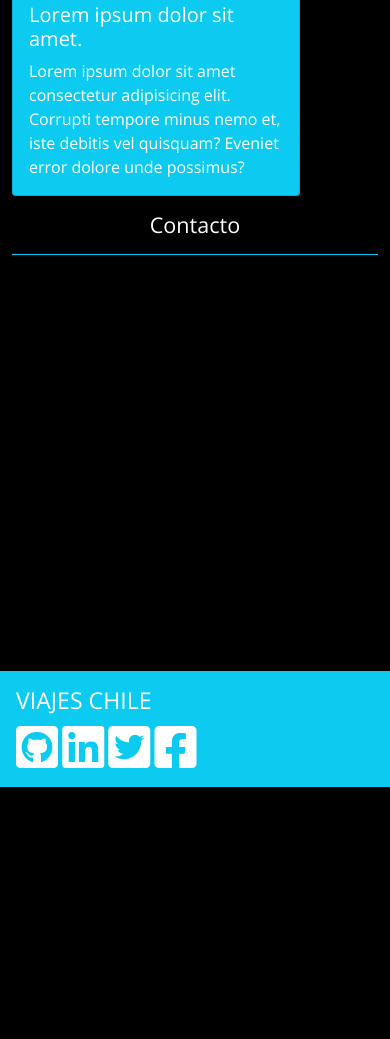
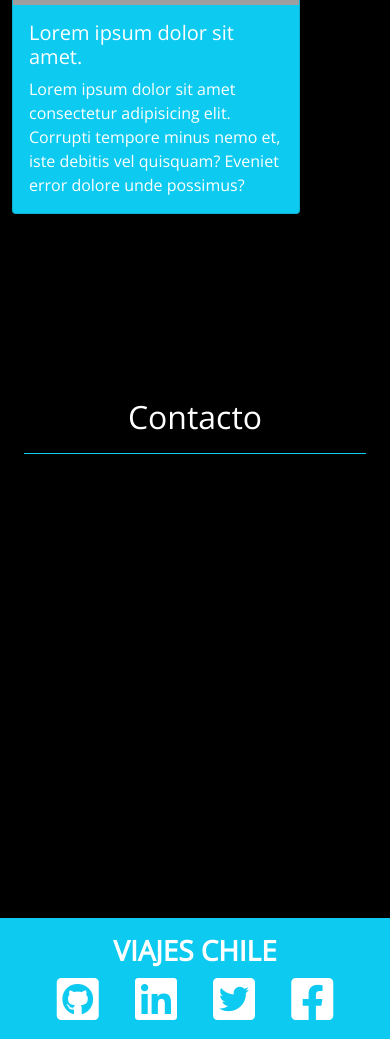
Before and after one commit to FranSantander/viajeschile, a plain HTML site: page index.html in a window 390 px wide. Shown: the part 4032-5071 px from the top of the page. Before the commit the page ends 4819 px from the top, so only its background shows below. Drawn offline with nearby package versions, Linux system fonts and the light colour scheme; grey boxes are pictures that could not be loaded; a script that the page names is missing.

Commit message:
cuarto commit

```diff
--- a/assets/css/style.css
+++ b/assets/css/style.css
@@ -1,3 +1,7 @@
+html{
+    scroll-behavior: auto !important;
+}
+
 body{
     background-color: black;
     font-family: "Open Sans";
@@ -5,7 +9,7 @@ body{
 /*Navbar*/
 .navbar{
     background-color: transparent;
-    position:fixed-top;
+    position:top-fixed;
     font-size:small;
     width: 100vw;
     z-index: 1;
@@ -35,19 +39,26 @@ body{
 
 /*Destacados*/
 #Destacados{
-    padding-top: 150px;
+    padding-top: 120px;
 }
 
 /*Contacto*/
-#contacto {
-    padding-top: 100px;
-    padding-bottom: 100px;
+#Contacto h1{
+    padding-top: 120px;
+    color:white
+   font-family: "Open Sans";
+   font-size:xx-large;
+}
+#Contacto Hola{
+    color: white;
 }
 
 /*Footer*/
-#Footer{
-    width: 53px;
-    height: 100px;
-    margin-top: 100px;
+#Footer h1{
+font-family: "Open Sans";
+}
 
+#Footer a{
+    color: white;
+    text-decoration: none;
 }
--- a/assets/js/script.js
+++ b/assets/js/script.js
@@ -0,0 +1,25 @@
+$(document).ready(function(){
+
+
+
+    $("a").click(function(){
+        var gato = this.hash
+
+        $("html, body").animate(
+            {
+                scrollTop: $(gato).offset().top
+            },
+            800
+
+
+
+
+        )
+
+
+
+    })
+
+
+
+})
--- a/index.html
+++ b/index.html
@@ -39,16 +39,16 @@
         <ul class="navbar-nav ms-auto mb-2 mb-lg-0">
 
           <li class="nav-item">
-            <a class="nav-link active" aria-current="page" href="#">Quienes somos</a>
+            <a class="nav-link active" aria-current="page" href="#">Inicio</a>
           </li>
           <li class="nav-item">
-            <a class="nav-link" href="#">Inicio</a>
+            <a class="nav-link" href="#Quienes-Somos">Quienes Somos</a>
           </li>
           <li class="nav-item">
-            <a class="nav-link" href="#">Destacados</a>
+            <a class="nav-link" href="#Destacados">Destacados</a>
           </li>
           <li class="nav-item">
-            <a class="nav-link" href="#">Contacto</a>
+            <a class="nav-link" href="#Contacto">Contacto</a>
           </li>
 
       </div>
@@ -83,10 +83,12 @@
     </div>
     </div>
   </header>
+
   <!--Seccion Quienes somos-->
-  <section id="Quienes somos">
-    <div class="container text-left text-white">
-      <h4 class="text-center">Quienes somos</h4>
+  <section id="Quienes-Somos" >
+
+    <div class="container text-left text-white pt-5">
+      <h4 class="text-center">¿Quiénes somos?</h4>
       <hr class="bg-info opacity-100 mx-auto w25 ">
 
       <div class="row pt-3">
@@ -164,52 +166,55 @@
 
   <!--Seccion Contactos-->
   <section>
-    <section id="Contacto">
+    <section id="Contacto" class="container text-center py-5">
       <div class="container text-left text-white">
-        <h4 class="text-center">Contacto</h4>
+        <h1>Contacto</h1>
         <hr class="bg-info opacity-100 mx-auto w25 ">
-        <div data-tf-widget="m8UMN1Sm" data-tf-iframe-props="title=Registration Form" style="width:100%;height:400px;"></div><script src="//embed.typeform.com/next/embed.js"></script>
-</div>
-      </div>
+
+
+<div data-tf-widget="m8UMN1Sm" data-tf-iframe-props="title=Registration Form" style="width:100%;height:400px;"></div><script src="//embed.typeform.com/next/embed.js"></script>
+
   </section>
 
   <!--Footer-->
-<section class="Footer">
-  <footer class="bg-info text-white text-left p-3 text-uppercase">
-    <div class="row">
+
+  <footer id="Footer" class="bg-info text-white text-center py-3">
     <div class="container">
-    <h3 class="text-bold">Viajes Chile</h3>
-    <i class="fab fa-github-square fa-3x"></i>
-    <i class="fab fa-linkedin fa-3x"></i>
-    <i class="fab fa-twitter-square fa-3x"></i>
-    <i class="fab fa-facebook-square fa-3x"></i>
+      <div class="row">
+        <div class="col-12 col-sm-6">
+         <h1 class="fw-bold text-uppercase">Viajes Chile</h1>
+    </div>
+    <div class="col-12 col-sm-6">
+
+      <a href="#">
+        <i class="fab fa-github-square fa-3x mx-3"></i>
+     </a>
+
+       <a href="#">
+        <i class="fab fa-linkedin fa-3x mx-3"></i>
+       </a>
+
+      <a href="#">
+        <i class="fab fa-twitter-square fa-3x mx-3"></i>
+      </a>
+
+      <a href="#">
+        <i class="fab fa-facebook-square fa-3x mx-3"></i>
+      </a>
+
     </div>
   </div>
 </div>
-</section>
+
 </footer>
 
 
 
 
-
-
-
-
-
-
-
-
-
-
-
-
-  <script src="https://cdn.jsdelivr.net/npm/@popperjs/core@2.10.2/dist/umd/popper.min.js"
-    integrity="sha384-7+zCNj/IqJ95wo16oMtfsKbZ9ccEh31eOz1HGyDuCQ6wgnyJNSYdrPa03rtR1zdB"
-    crossorigin="anonymous"></script>
   <script src="https://cdn.jsdelivr.net/npm/bootstrap@5.1.3/dist/js/bootstrap.min.js"
     integrity="sha384-QJHtvGhmr9XOIpI6YVutG+2QOK9T+ZnN4kzFN1RtK3zEFEIsxhlmWl5/YESvpZ13"
     crossorigin="anonymous"></script>
+    <script src="https://code.jquery.com/jquery-3.6.0.js" integrity="sha256-H+K7U5CnXl1h5ywQfKtSj8PCmoN9aaq30gDh27Xc0jk=" crossorigin="anonymous"></script>
   <script src="./assets/js/script.js"></script>
 </body>
 
```
